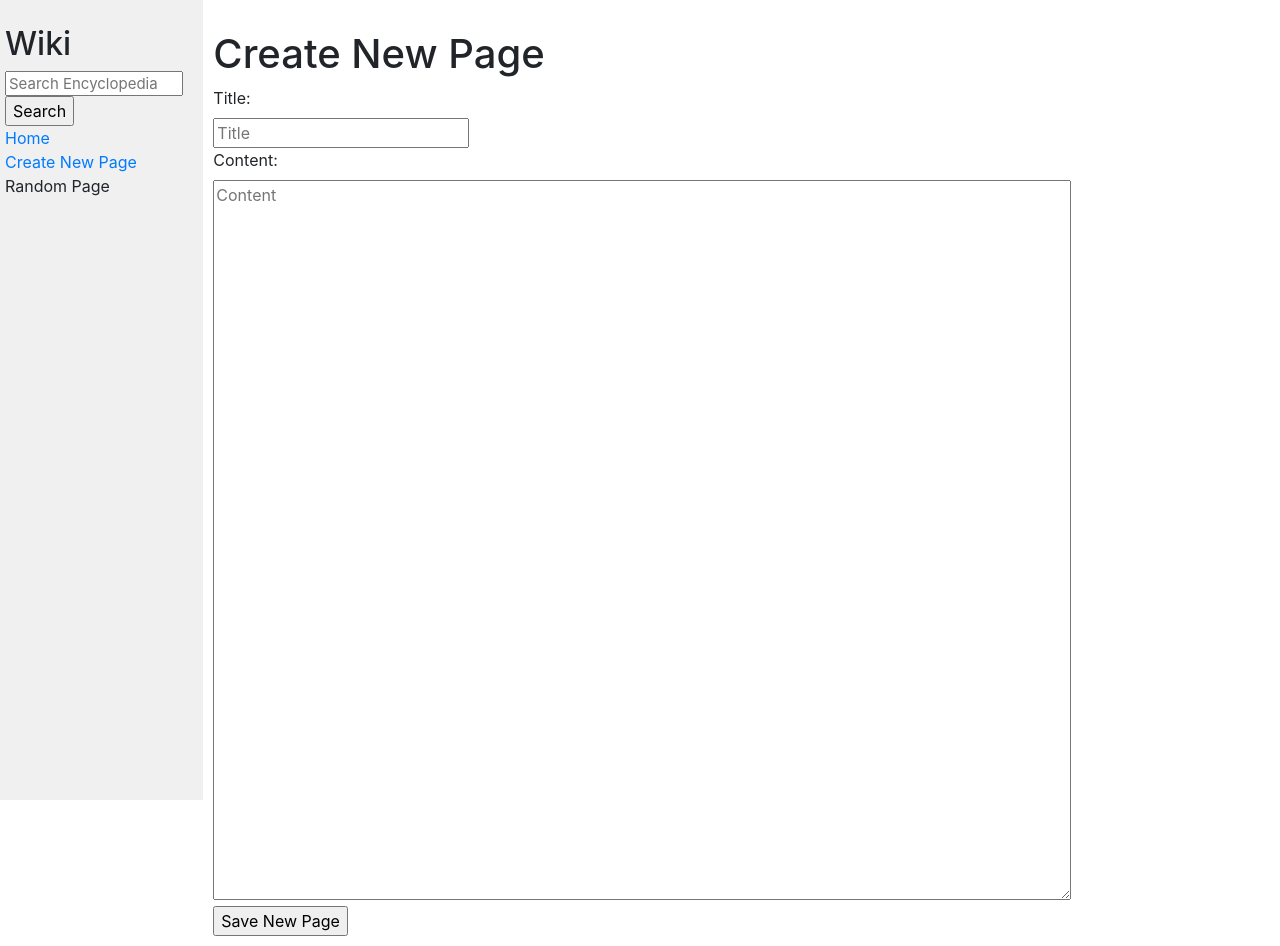
After one commit to arshannon9/csci-e33a, a Django app: page /new_page/ in a window 1280 px wide. The commit adds this page. Run offline with Django 4.2, Linux system fonts and the light colour scheme; some libraries are stand-ins or nearby versions.

Commit message:
Implemented search, new_page, and edit_page

```diff
--- a/wiki/encyclopedia/templates/encyclopedia/entry.html
+++ b/wiki/encyclopedia/templates/encyclopedia/entry.html
@@ -1,11 +1,12 @@
 {% extends "encyclopedia/layout.html" %}
 
 {% block title %}
-    Encyclopedia
+    {{ entry_name }} - Encyclopedia
 {% endblock %}
 
 {% block body %}
 
+    <a href="/edit/<entry_name>">Edit Page</a>
     <div>{{ entry|safe }}</div>
 
 {% endblock %}
--- a/wiki/encyclopedia/templates/encyclopedia/index.html
+++ b/wiki/encyclopedia/templates/encyclopedia/index.html
@@ -1,7 +1,7 @@
 {% extends "encyclopedia/layout.html" %}
 
 {% block title %}
-    Encyclopedia
+    Home - Encyclopedia
 {% endblock %}
 
 {% block body %}
--- a/wiki/encyclopedia/templates/encyclopedia/layout.html
+++ b/wiki/encyclopedia/templates/encyclopedia/layout.html
@@ -20,7 +20,7 @@
                     <a href="{% url 'index' %}">Home</a>
                 </div>
                 <div>
-                    Create New Page
+                    <a href="{% url 'new_page' %}">Create New Page</a>
                 </div>
                 <div>
                     Random Page
--- /dev/null
+++ b/wiki/encyclopedia/templates/encyclopedia/new_page.html
@@ -0,0 +1,19 @@
+{% extends "encyclopedia/layout.html" %}
+
+{% block title %}
+   Create New Page - Encyclopedia
+{% endblock %}
+
+{% block body %}
+    <h1>Create New Page</h1>
+
+    <form action="{% url 'new_page' %}"" method="post">
+        {% csrf_token %}
+        <label for="title">Title:</label><br>
+        <input id="title" name="title" type="text" placeholder="Title"><br>
+        <label for="content">Content:</label><br>
+        <textarea id="content" name="content" placeholder="Content"></textarea><br>
+        <input type="submit" value="Save New Page">
+    </form>
+
+{% endblock %}
--- a/wiki/encyclopedia/urls.py
+++ b/wiki/encyclopedia/urls.py
@@ -5,5 +5,6 @@ from . import views
 urlpatterns = [
     path("", views.index, name="index"),
     path("wiki/<str:entry_name>", views.entry, name="entry"),
-    path("search/", views.search, name="search")
+    path("search/", views.search, name="search"),
+    path("new_page/", views.new_page, name="new_page")
 ]
--- a/wiki/encyclopedia/views.py
+++ b/wiki/encyclopedia/views.py
@@ -1,6 +1,5 @@
 import markdown2
 
-from django.http import Http404
 from django.shortcuts import redirect, render
 
 from . import util
@@ -15,26 +14,60 @@ def entry(request, entry_name):
     content = util.get_entry(entry_name)
     if content:
         html_content = markdown2.markdown(content)
-        return render(request, "encyclopedia/entry.html", {'entry': html_content})
+        return render(request, "encyclopedia/entry.html", {'entry': html_content, "entry_name": entry_name})
     else:
-        raise Http404("Entry does not exist")
+        return render(request, 'encyclopedia/error.html', {'message':"404: Entry does not exist"})
 
 def search(request):
     # Get query from request
-    query = request.GET.get('q')
+    query = request.GET.get('q').lower()
 
     # Get list of entries for comparison with query
     entries = util.list_entries()
 
     # If query exactly matches an entry name, redirect to entry's page
-    if query in entries:
+    if query in (entry.lower() for entry in entries):
         return redirect('entry', entry_name=query)
 
     # If query not an exact match, search entries for partial matches
     else:
-        matches = [entry for entry in entries if query in entry]
+        matches = [entry for entry in entries if query in entry.lower()]
 
         # Render search results template with matches
-        return render(request, 'search_results.html', {
+        return render(request, 'encyclopedia/search_results.html', {
             'matches': matches
         })
+
+def new_page(request):
+    # Check if request method is POST (i.e., user has submitted the form)
+    if request.method == "POST":
+        # Retreive title and content from form
+        title = request.POST.get('title')
+        content = request.POST.get('content')
+
+        # If entry already exists, return error message
+        if util.get_entry(title):
+            return render(request, 'encyclopedia/error.html', {'message':"Entry already exists"})
+        # If entry doesn't exist, save entry and redirect to new entry's page
+        else:
+            util.save_entry(title, content)
+            return redirect('entry', entry_name=title)
+    # If request method is GET, render form for new entry
+    else:
+        return render(request, 'encyclopedia/new_page.html')
+
+
+def edit_page(request, entry_name):
+     # Check if request method is POST (i.e., user has submitted the form)
+    if request.method == "POST":
+        # Retreive new content from form
+        new_content = request.POST.get('content')
+
+        # Save new content and redirect user to updated entry page
+        util.save_entry(entry_name, new_content)
+        return redirect('entry', entry_name=entry_name)
+
+    # If request method is GET, render edit entry form with content pre-populated
+    else:
+        content = util.get_entry(entry_name)
+        return render(request, 'encyclopedia/edit_page.html', {'content': content})
```
Also changed, not shown: wiki/encyclopedia/templates/encyclopedia/edit_page.html (added, +17 -0 lines), wiki/encyclopedia/templates/encyclopedia/error.html (added, +10 -0 lines), wiki/encyclopedia/templates/encyclopedia/search_results.html (added, +16 -0 lines), wiki/entries/PHP.md (added, +3 -0 lines).
